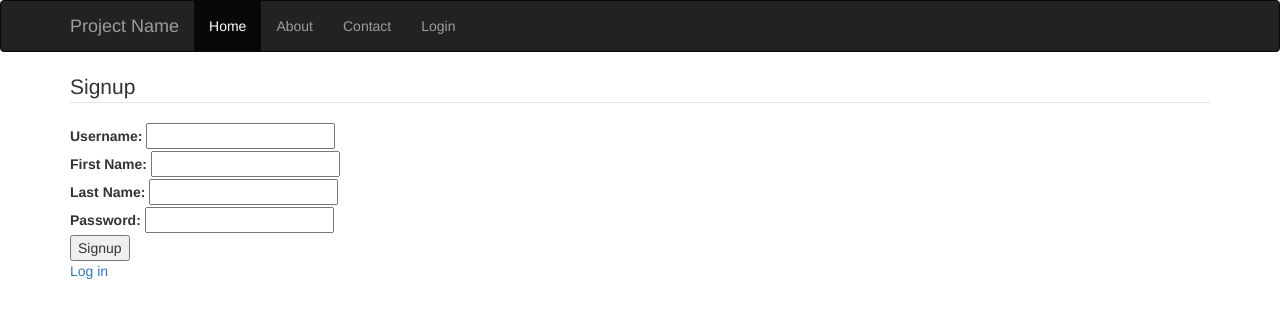
After one commit to CodingGuruInTraining/2905_MidtermProject, a Flask app: page /signup in a window 1280 px wide. The commit adds this page. Shown: the top 318 px of the page. Run offline with Flask 2, Linux system fonts and the light colour scheme; some libraries are stand-ins or nearby versions.

Commit message:
drafted login and signup pages started routes for both

```diff
--- a/app.py
+++ b/app.py
@@ -2,7 +2,7 @@ from flask import Flask, render_template, url_for, request, jsonify
 # TODO remove once database works
 from tempdata import dataFunction
 from flask_sqlalchemy import SQLAlchemy
-
+import time
 
 app = Flask(__name__)
 
@@ -12,6 +12,8 @@ alltasks = dataFunction()
 app.config['SQLALCHEMY_DATABASE_URI'] = 'sqlite:////tmp/midtermapp.db'
 db = SQLAlchemy(app)
 
+loggedIn = False
+
 # TODO - Export class to py file:
 class User(db.Model):
     __tablename__ = "notusers"
@@ -19,21 +21,25 @@ class User(db.Model):
     username = db.Column(db.String(50), unique=True, nullable=False)
     firstname = db.Column(db.String(50))
     lastname = db.Column(db.String(75))
+    # TODO add some encryption or something for password
+    password = db.Column(db.String(100))
     points = db.Column(db.Integer)
-    createdate = db.Column(db.DateTime)
+    createdate = db.Column(db.Integer)
 
-    def __init__(self, username, firstname, lastname):
+    def __init__(self, username, firstname, lastname, password):
         self.username = username
         self.firstname = firstname
         self.lastname = lastname
+        self.password = password
         self.points = 0
+        self.createdate = int(time.time())
 
     def __repr__(self):
         return '<User %r>' % self.username
 
 @app.route('/')
 def home():
-    return render_template('homebase.html')
+    return render_template('homebase.html', loggedIn=loggedIn)
 
 
 @app.route('/newtask', methods=['POST'])
@@ -86,6 +92,29 @@ def madeTask():
     print(request.get_data())
     return render_template('madenewtask.html', task=jsonify(madeatask))
 
+@app.route('/login', methods=['GET', 'POST'])
+def login():
+    if request.method == 'GET':
+        return render_template('login.html')
+    elif request.method == 'POST':
+        username = request.form['usernameLogin']
+        password = request.form['passwordLogin']
+        # TODO check database for credentials
+        loggedIn = True
+        return render_template('homebase.html', loggedIn=loggedIn)
+
+@app.route('/signup', methods=['GET', 'POST'])
+def signup():
+    if request.method == 'GET':
+        return render_template('signup.html')
+    elif request.method == 'POST':
+        username = request.form['usernameSignup']
+        firstname = request.form['firstname']
+        lastname = request.form['lastname']
+        password = request.form['passwordSignup']
+        # TODO add to database
+        loggedIn = True
+        return render_template('homebase.html', loggedIn=loggedIn)
 
 if __name__ == '__main__':
     app.run(debug=True)
@@ -97,3 +126,4 @@ if __name__ == '__main__':
     # button redirects - https://stackoverflow.com/questions/19794695/flask-python-buttons
     # tasks table outline - https://datatables.net/examples/basic_init/scroll_y.html
     # some SQLAlchemy setup - https://www.youtube.com/watch?v=PJK950Gp780
+    # unix time - http://avilpage.com/2014/11/python-unix-timestamp-utc-and-their.html
--- a/templates/partials/_navbar.html
+++ b/templates/partials/_navbar.html
@@ -14,6 +14,11 @@
                 <li class="active"><a href="/">Home</a></li>
                 <li><a href="/about">About</a></li>
                 <li><a href="/contact">Contact</a></li>
+                {% if loggedIn %}
+                    <li><a href="/">Logout</a> </li>
+                {% else %}
+                    <li><a href="/login">Login</a> </li>
+                {% endif %}
             </ul>
         </div>
     </div>
--- /dev/null
+++ b/templates/signup.html
@@ -0,0 +1,29 @@
+{% extends 'layout.html' %}
+
+{% block body %}
+
+    <div id="signupDiv">
+        <form action="" method="post">
+            <fieldset><legend>Signup</legend>
+
+                <label for="usernameSignup">Username:</label>
+                <input type="text" name="usernameSignup" id="usernameSignup" required/>
+                <br>
+                <label for="firstname">First Name:</label>
+                <input type="text" name="firstname" id="firstname"/>
+                <br>
+                <label for="lastname">Last Name:</label>
+                <input type="text" name="lastname" id="lastname"/>
+                <br>
+                <label for="passwordSignup">Password:</label>
+                <input type="password" name="passwordSignup" id="passwordSignup"/>
+                <br>
+                <input type="submit" id="submitSignup" name="submitSignup" value="Signup"/>
+
+            </fieldset>
+        </form>
+    </div>
+
+    <p><a href="/login">Log in</a> </p>
+
+{% endblock %}
```
Also changed, not shown: templates/login.html (added, +23 -0 lines).
